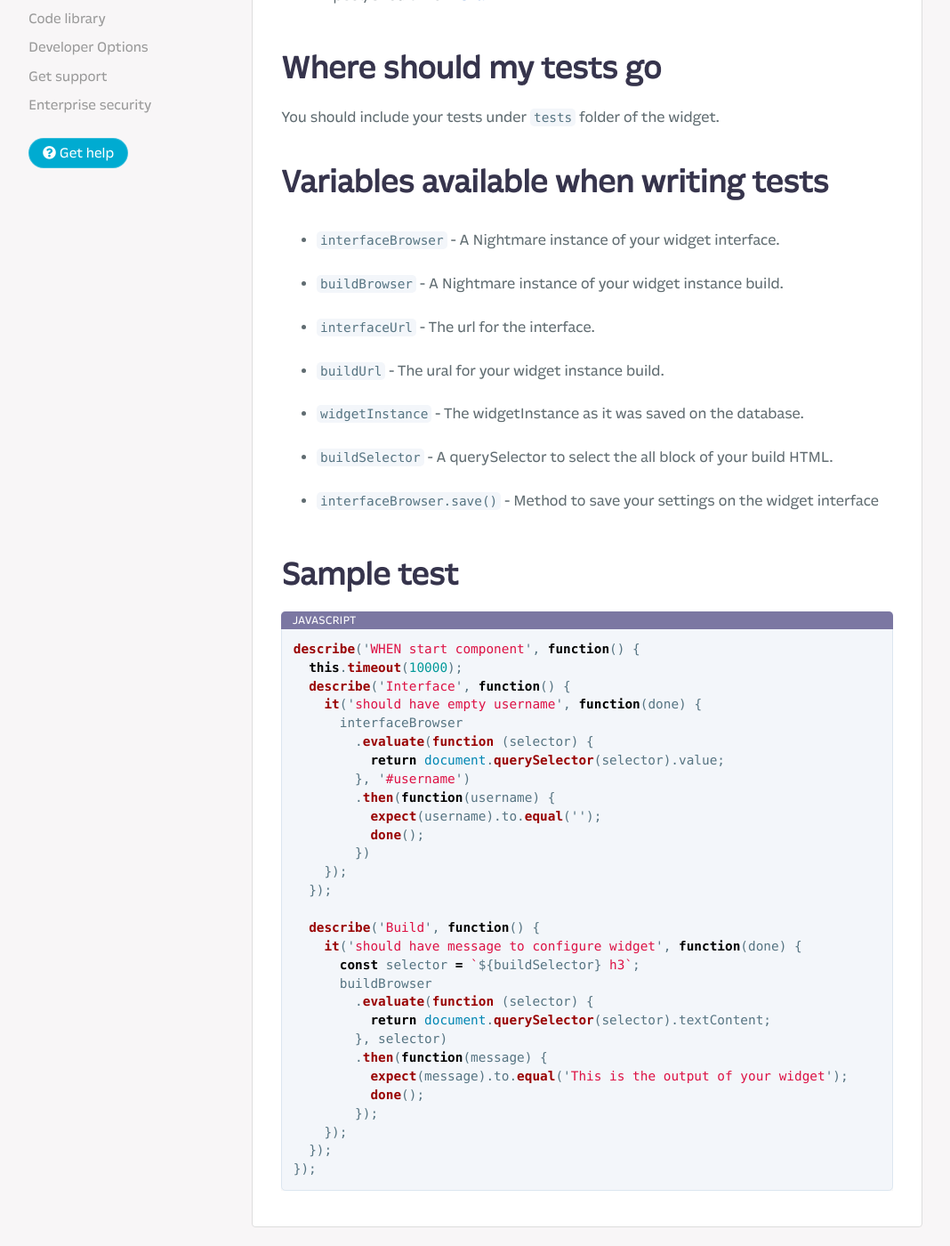
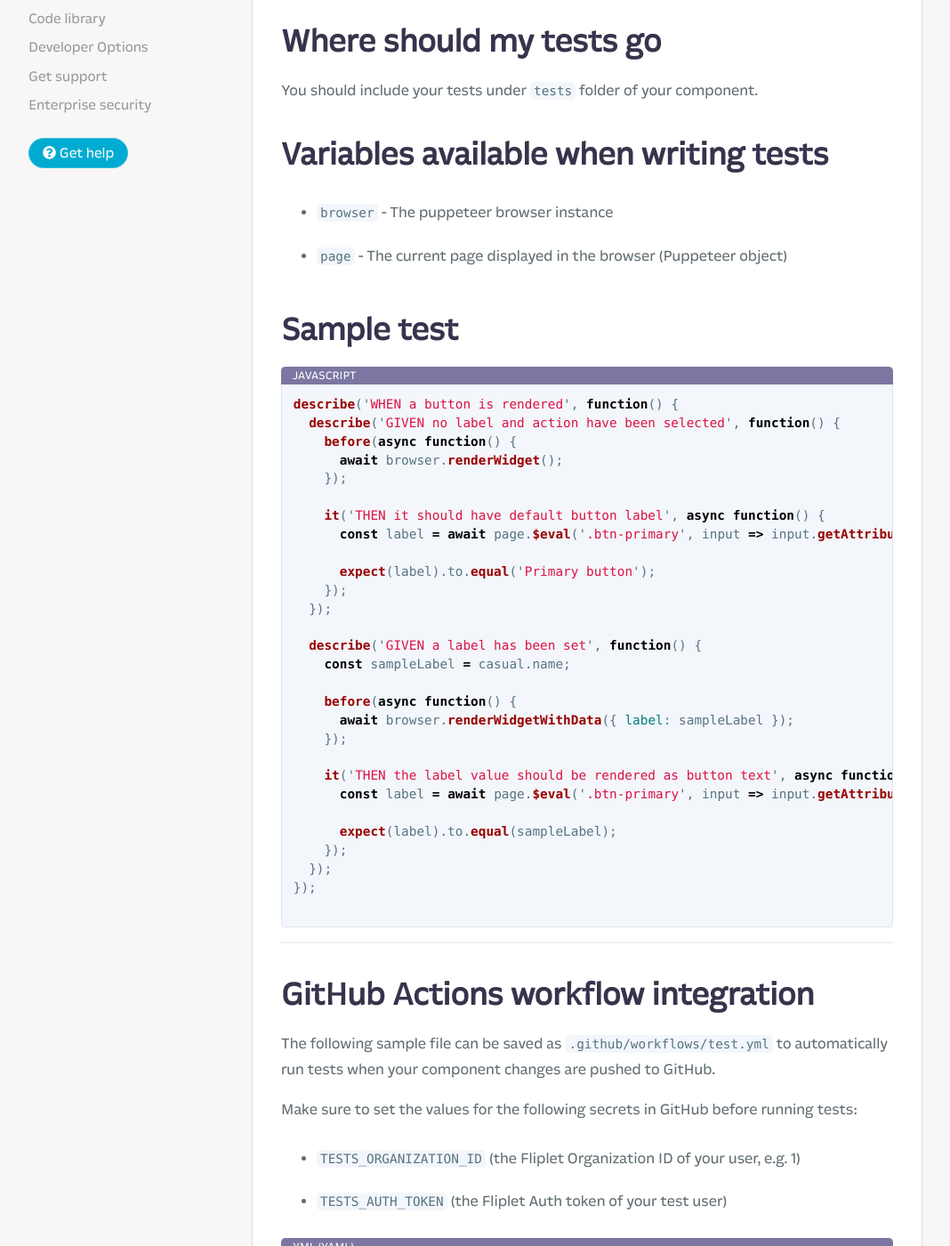
Before and after one commit to Fliplet/fliplet-cli, a Jekyll site: the page built from docs/Testing-components.md, in a window 1280 px wide and 1400 px high, scrolled down 779 px. Shown: the whole window at 89% size, without its empty margins (3-1071 px from the left). Built offline with Jekyll 4.4.1, drawn with Linux system fonts in a browser that asks for light colours; nearby versions of some CDN libraries; our own code applies the rules of GitHub Pages for plain Markdown files; library files that are not in the unit come from our copies; comment, search, counter and statistics services are not loaded; a style sheet for code colours, icons or effects is not loaded; some of the changed text lies outside the part shown.

Commit message:
docs updated for tests

````diff
--- a/docs/Testing-components.md
+++ b/docs/Testing-components.md
@@ -7,62 +7,95 @@ To test a component, use the CLI to run your tests:
 $ fliplet test
 ```
 
-The above code will:
- - publish the widget with a unique name (it's always a new widget for the environment)
- - create an app, page and a widget instance (the tests will run on our engine)
- - run your tests
+If you want to see the browser output when running tests, run the command with the `--debug` option:
 
+```bash
+$ fliplet test --debug
+```
 
 ## Tech-stack used for tests
 
-- [Nightmare](http://nightmarejs.org)
-- Expect/Should from [Chai](http://chaijs.com/)
+- Test runner: [Mocha](https://mochajs.org/)
+- Assertion library: [Chai](http://chaijs.com/)
+- Headless browser: [Puppeteer](https://github.com/puppeteer/puppeteer/blob/v13.0.1/docs/api.md)
 
 
 ## Where should my tests go
 
-You should include your tests under `tests` folder of the widget.
+You should include your tests under `tests` folder of your component.
 
 ## Variables available when writing tests
 
-- `interfaceBrowser` - A Nightmare instance of your widget interface.
-- `buildBrowser` - A Nightmare instance of your widget instance build.
-- `interfaceUrl` - The url for the interface.
-- `buildUrl` - The ural for your widget instance build.
-- `widgetInstance` - The widgetInstance as it was saved on the database.
-- `buildSelector` - A querySelector to select the all block of your build HTML.
-- `interfaceBrowser.save()` - Method to save your settings on the widget interface
+- `browser` - The puppeteer browser instance
+- `page` - The current page displayed in the browser (Puppeteer object)
 
 ## Sample test
 
 ```js
-describe('WHEN start component', function() {
-  this.timeout(10000);
-  describe('Interface', function() {
-    it('should have empty username', function(done) {
-      interfaceBrowser
-        .evaluate(function (selector) {
-          return document.querySelector(selector).value;
-        }, '#username')
-        .then(function(username) {
-          expect(username).to.equal('');
-          done();
-        })
+describe('WHEN a button is rendered', function() {
+  describe('GIVEN no label and action have been selected', function() {
+    before(async function() {
+      await browser.renderWidget();
+    });
+
+    it('THEN it should have default button label', async function() {
+      const label = await page.$eval('.btn-primary', input => input.getAttribute('value'));
+
+      expect(label).to.equal('Primary button');
     });
   });
 
-  describe('Build', function() {
-    it('should have message to configure widget', function(done) {
-      const selector = `${buildSelector} h3`;
-      buildBrowser
-        .evaluate(function (selector) {
-          return document.querySelector(selector).textContent;
-        }, selector)
-        .then(function(message) {
-          expect(message).to.equal('This is the output of your widget');
-          done();
-        });
+  describe('GIVEN a label has been set', function() {
+    const sampleLabel = casual.name;
+
+    before(async function() {
+      await browser.renderWidgetWithData({ label: sampleLabel });
+    });
+
+    it('THEN the label value should be rendered as button text', async function() {
+      const label = await page.$eval('.btn-primary', input => input.getAttribute('value'));
+
+      expect(label).to.equal(sampleLabel);
     });
   });
 });
+
 ```
+
+---
+
+## GitHub Actions workflow integration
+
+The following sample file can be saved as `.github/workflows/test.yml` to automatically run tests when your component changes are pushed to GitHub.
+
+Make sure to set the values for the following secrets in GitHub before running tests:
+
+- `TESTS_ORGANIZATION_ID` (the Fliplet Organization ID of your user, e.g. 1)
+- `TESTS_AUTH_TOKEN` (the Fliplet Auth token of your test user)
+
+```yml
+name: Fliplet E2E
+
+on: [push, pull_request]
+
+jobs:
+  test:
+    runs-on: ubuntu-latest
+    steps:
+    - uses: actions/checkout@v2
+    - name: Install Node.js
+      uses: actions/setup-node@v2
+      with:
+        node-version: 12.x
+        cache: 'npm'
+    - run: npm install fliplet-cli -g
+    - run: fliplet env development
+    - name: Set organization
+      env:
+        ORGANIZATION_ID: ${{ secrets.TESTS_ORGANIZATION_ID }}
+      run: fliplet organization $ORGANIZATION_ID --force
+    - name: Test
+      env:
+        AUTH_TOKEN: ${{ secrets.TESTS_AUTH_TOKEN }}
+      run: AUTH_TOKEN=$AUTH_TOKEN fliplet test
+```
````
